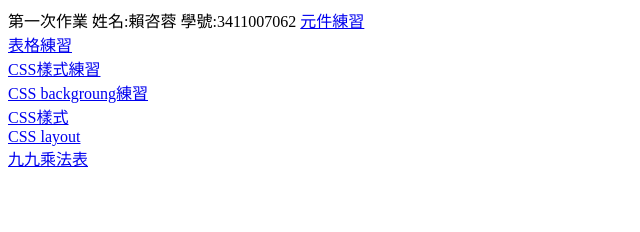
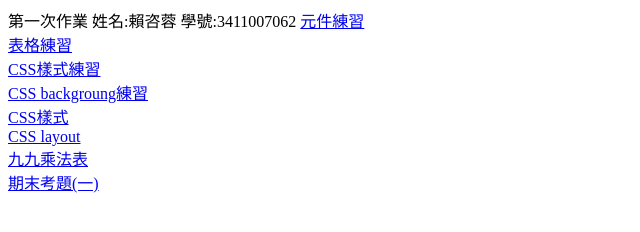
Before and after one commit to 3411007062/3411007062, a plain HTML site: page index.html in a window 1280 px wide. Shown: the whole page, without its empty margins (0-640 px from the left). Drawn offline with Linux system fonts and the light colour scheme.

Commit message:
Add files via upload

```diff
--- a/index.html
+++ b/index.html
@@ -23,5 +23,7 @@
     <a href="layout.html">CSS layout</a>
     <br>
     <a href="99.html">九九乘法表</a>
+    <br>
+    <a href="one.html">期末考題(一)</a>
 </body>
 </html>
```
